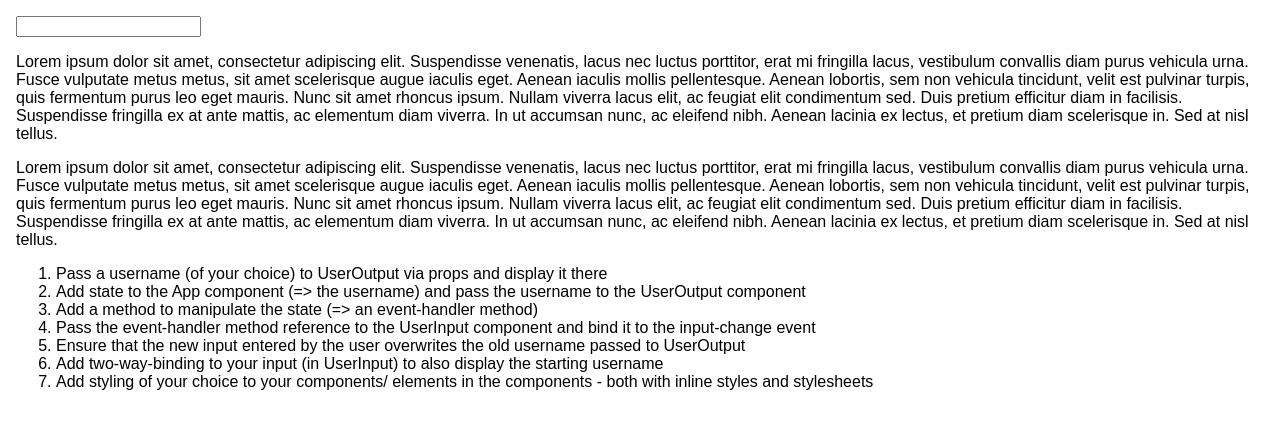
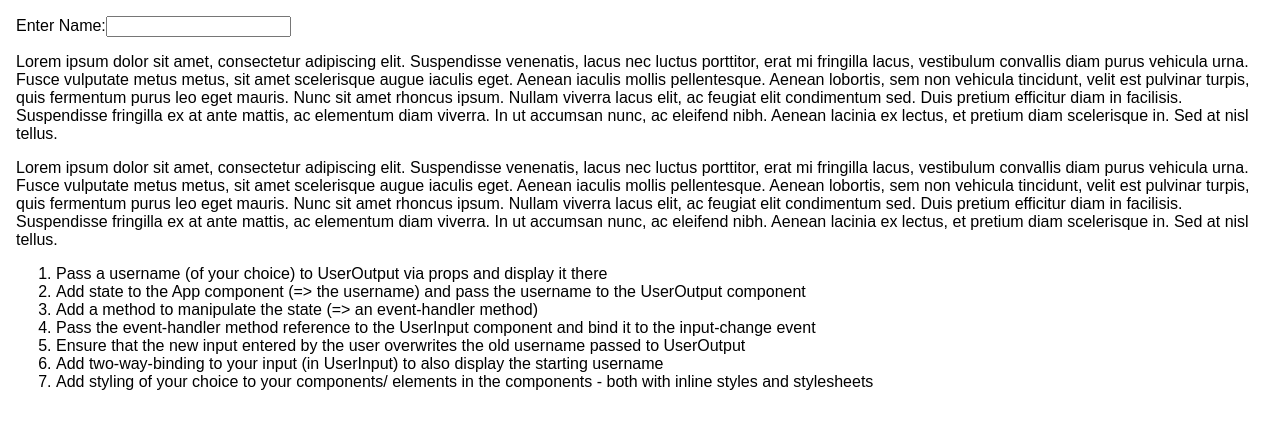
Before and after one commit to Redrogue12/React-Base-Syntax, a React (Create React App) app: page / in a window 1280 px wide. Shown: the top 428 px of the page. Built offline with nearby package versions, Linux system fonts and the light colour scheme.

Commit message:
nameInput and label show properly

```diff
--- a/src/components/UserInput.js
+++ b/src/components/UserInput.js
@@ -3,7 +3,11 @@ import React from 'react';
 const userInput = (props) => {
   return (
     <div className="userInput">
-      <input></input>
+      <form>
+        <label htmlFor="nameInput">Enter Name:
+          <input className="nameInput" name="nameInput" type="text"></input>
+        </label>
+      </form>
     </div>
   )
 }
```
Also changed, not shown: src/components/UserOutput.js (+9 -1 lines).
